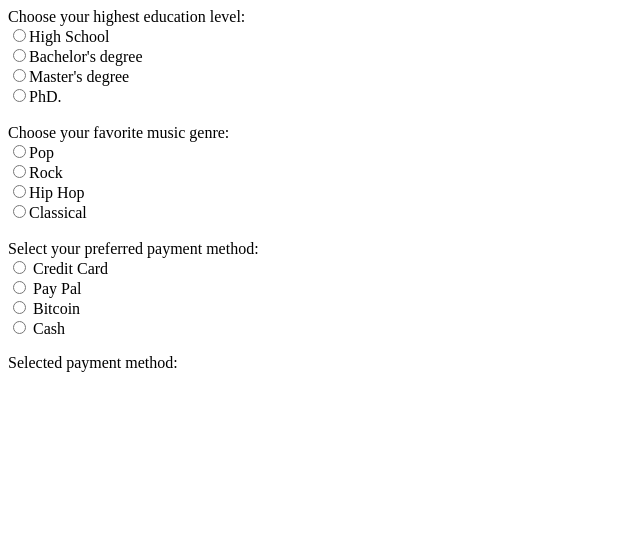
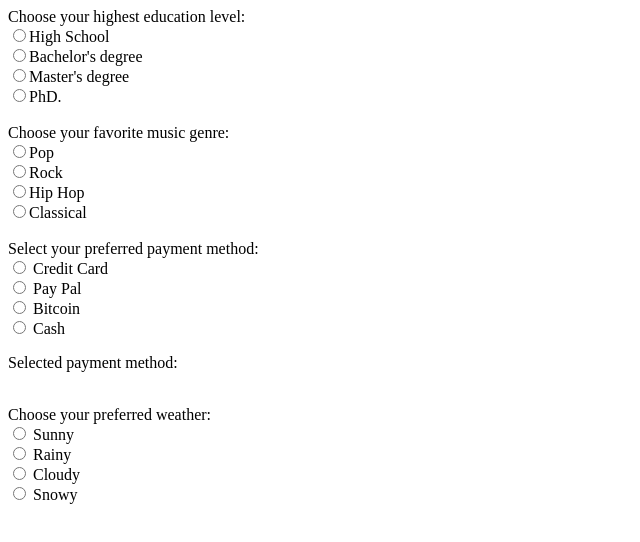
Before and after one commit to 7vTr0x7/React.js-2, a React (Vite) app in the folder IR4.5_HW1/: page / in a window 1280 px wide. Shown: the top 542 px of the page, without its empty margins (0-640 px from the left). Built offline with nearby package versions, Linux system fonts and the light colour scheme.

Commit message:
IR4.5_HW1 - ChooseWeather.jsx

```diff
--- a/IR4.5_HW1/src/App.jsx
+++ b/IR4.5_HW1/src/App.jsx
@@ -2,6 +2,7 @@ import React from "react";
 import ChooseEducation from "./components/ChooseEducation";
 import ChooseMusicGenre from "./components/ChooseMusicGenre";
 import ChoosePaymentMethod from "./components/ChoosePaymentMethod";
+import ChooseWeather from "./components/ChooseWeather";
 
 const App = () => {
   return (
@@ -11,6 +12,8 @@ const App = () => {
       <ChooseMusicGenre />
       <br />
       <ChoosePaymentMethod />
+      <br />
+      <ChooseWeather />
     </div>
   );
 };
--- /dev/null
+++ b/IR4.5_HW1/src/components/ChooseWeather.jsx
@@ -0,0 +1,40 @@
+import React, { useState } from "react";
+
+const ChooseWeather = () => {
+  const [selectedWeather, setSelectedWeather] = useState("");
+
+  const weatherSelectionHandler = (e) => {
+    setSelectedWeather(e.target.value);
+  };
+
+  return (
+    <div>
+      <form onChange={weatherSelectionHandler}>
+        <label>Choose your preferred weather: </label>
+        <br />
+        <label for="sunny">
+          <input type="radio" name="weather" value="sunny" id="sunny" /> Sunny
+        </label>
+        <br />
+        <label for="rainy">
+          <input type="radio" name="weather" value="rainy" id="rainy" /> Rainy
+        </label>
+        <br />
+        <label for="cloudy">
+          <input type="radio" name="weather" value="cloudy" id="cloudy" />{" "}
+          Cloudy
+        </label>
+        <br />
+        <label for="snowy">
+          <input type="radio" name="weather" value="snowy" id="snowy" /> Snowy
+        </label>
+        <br />
+        {selectedWeather && (
+          <p>Selected weather: I like {selectedWeather} weather</p>
+        )}
+      </form>
+    </div>
+  );
+};
+
+export default ChooseWeather;
```
